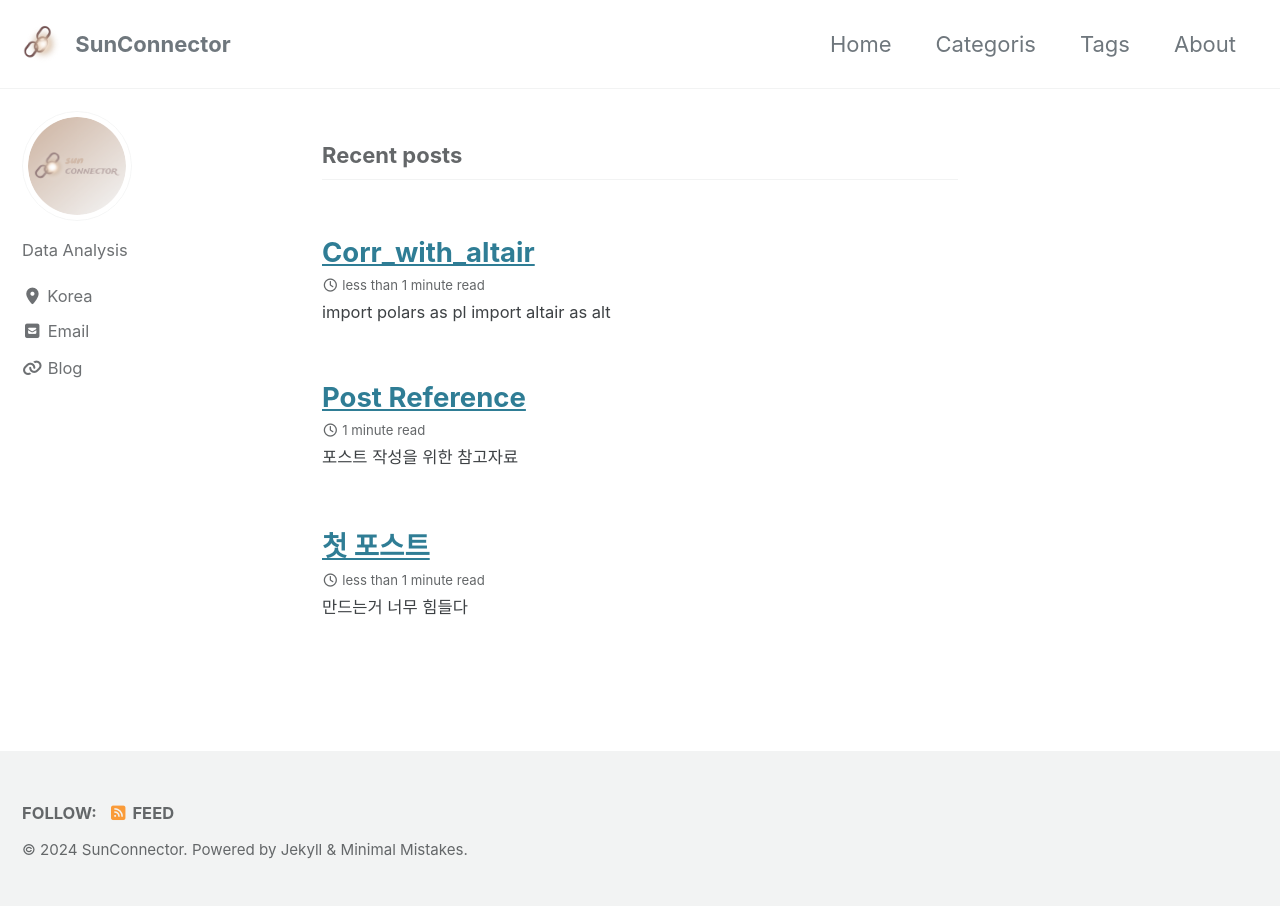
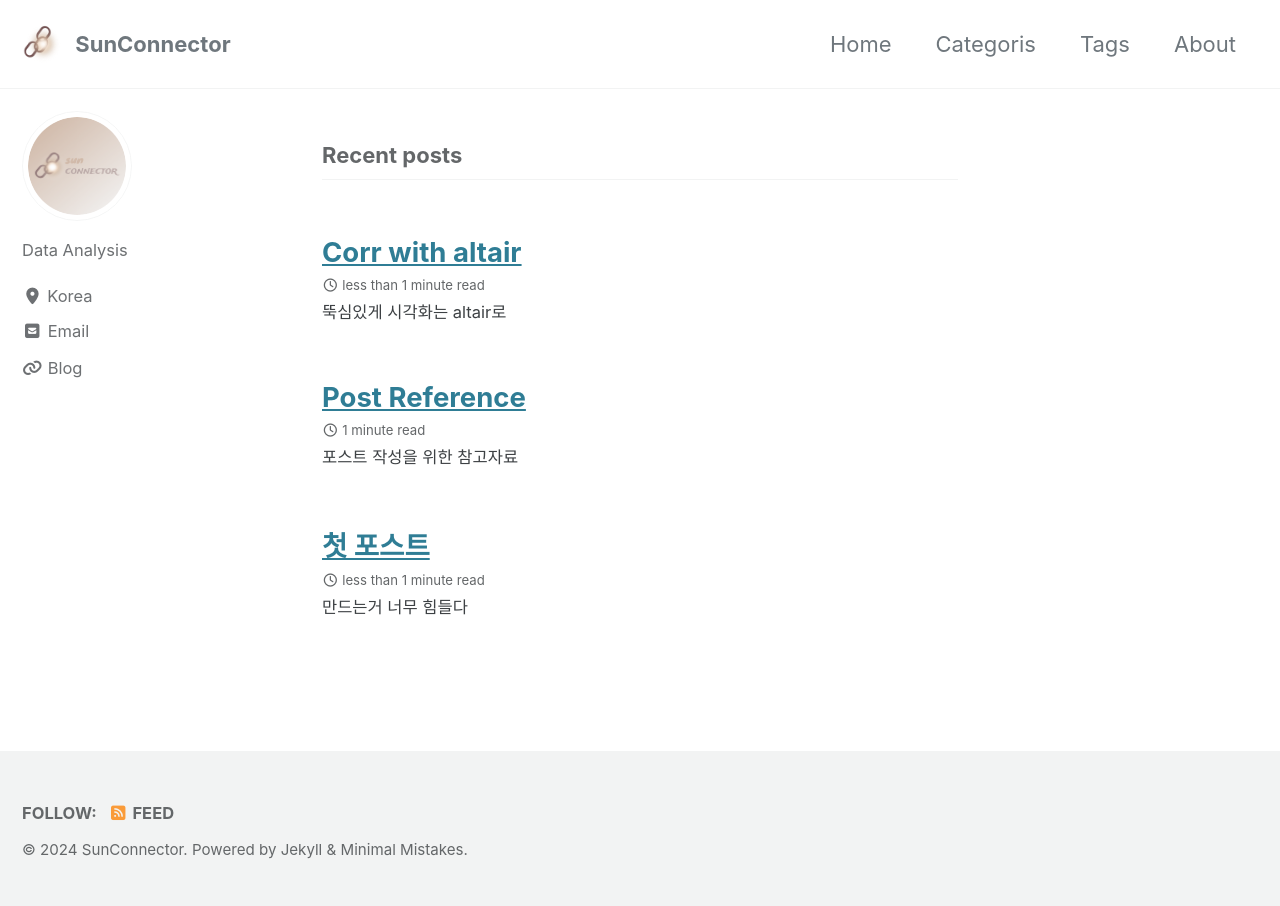
Before and after one commit to sunconnector/sunconnector.github.io, a Jekyll site: the page built from index.html, in a window 1280 px wide. Built offline with Jekyll 4.4.1, drawn with Linux system fonts in a browser that asks for light colours; cached includes are drawn as plain includes; the list of posts is cut into pages by our own code.

Commit message:
post corr header

````diff
--- a/_posts/2024-12-16-corr_with_altair.md
+++ b/_posts/2024-12-16-corr_with_altair.md
@@ -1,6 +1,12 @@
 ---
+title:  "Corr with altair"
+excerpt: "뚝심있게 시각화는 altair로"
+categories:
+    - polars
+    - altair
 toc : true
 ---
+
 
 ```python
 import polars as pl
````
